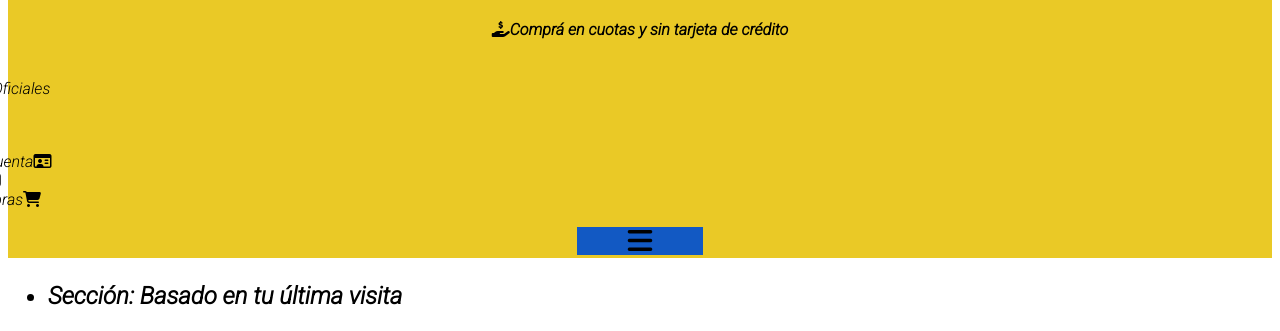
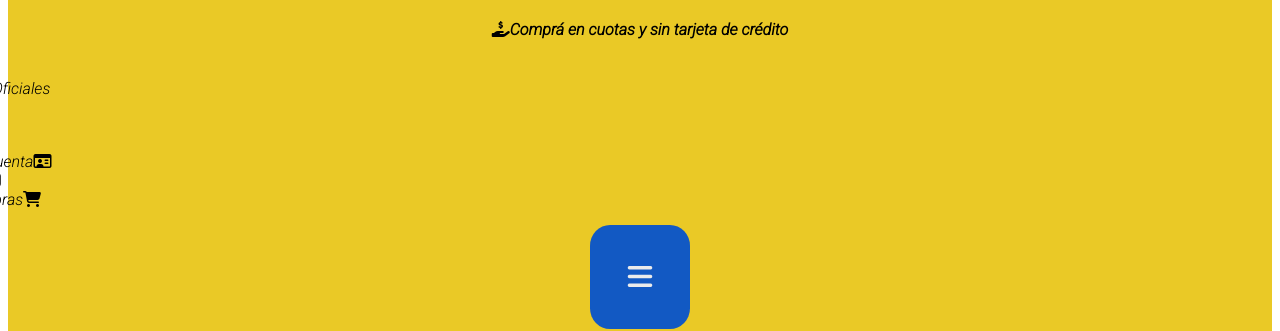
Before and after one commit to lucas2251/MercadoLiebre-Tp5, a website: page views/home.html in a window 1280 px wide. Shown: the part 382-713 px from the top of the page. Drawn offline with Linux system fonts and the light colour scheme.

Commit message:
arregle menu hamburguesa

```diff
--- a/public/css/home.css
+++ b/public/css/home.css
@@ -13,6 +13,7 @@ body{
 header{
     background-color: var(--amarillo);
     color: var(--negro);
+    box-sizing: border-box;
 }
 p{
     font-size: 12px;
@@ -45,8 +46,11 @@ body header ul{
 }
 .burger-menu i{
     background-color:var(--celeste);
-    color: var(--blanco);
-    width: 10% ;
+    padding: 3%;
+    margin-bottom: 28px;
+    border-radius: 20%;
+    ;
+
 }
 .iconoGrande{
 
--- a/views/home.html
+++ b/views/home.html
@@ -29,7 +29,7 @@
             <li><a href="">Mis compras<i class="fas fa-shopping-cart"></i></a></li>
         </ul>
         <div class="burger-menu">
-            <i class="fas fa-bars"></i>
+            <i class="fas fa-bars" style="color:var(--grisClaro) ;"></i>
             </div>
     </header>
     <main>
```
